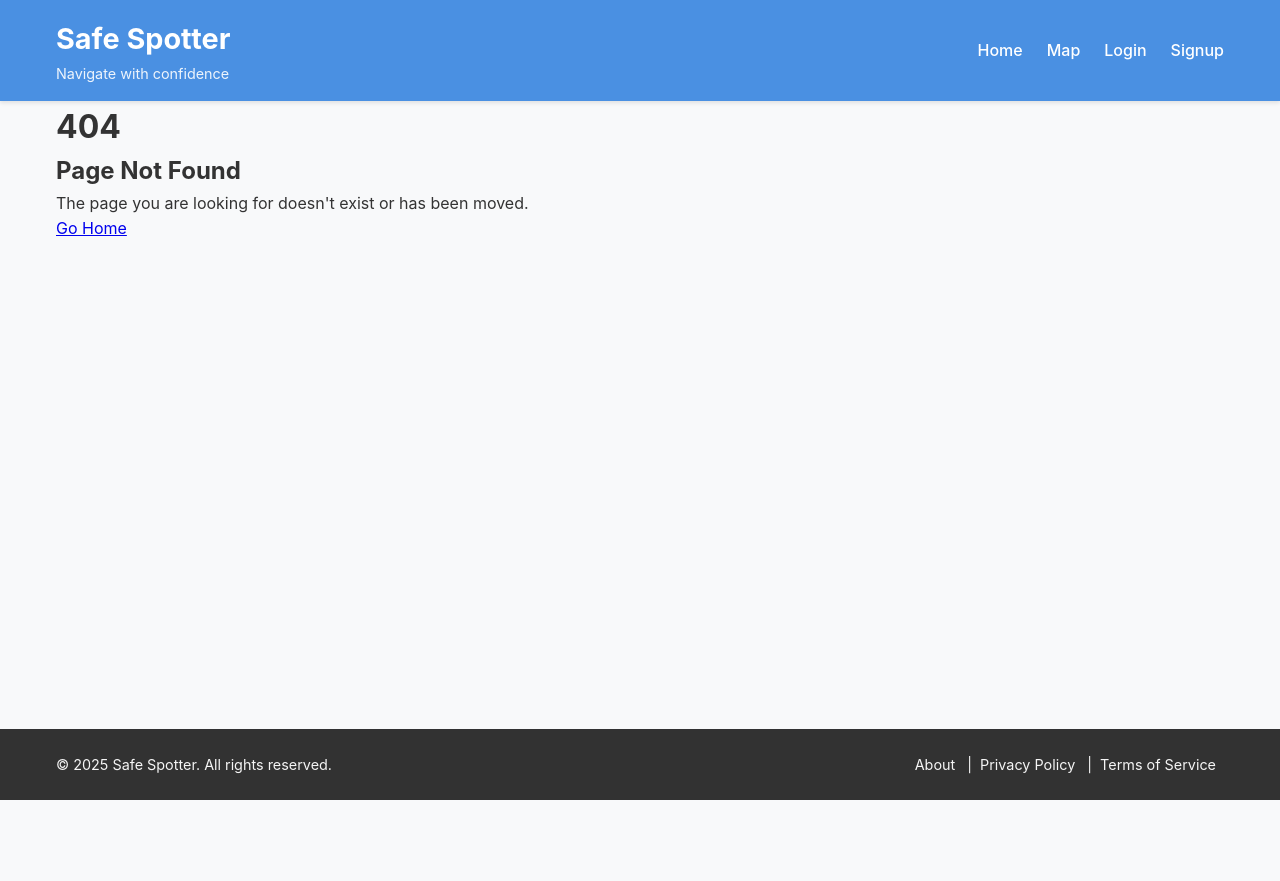
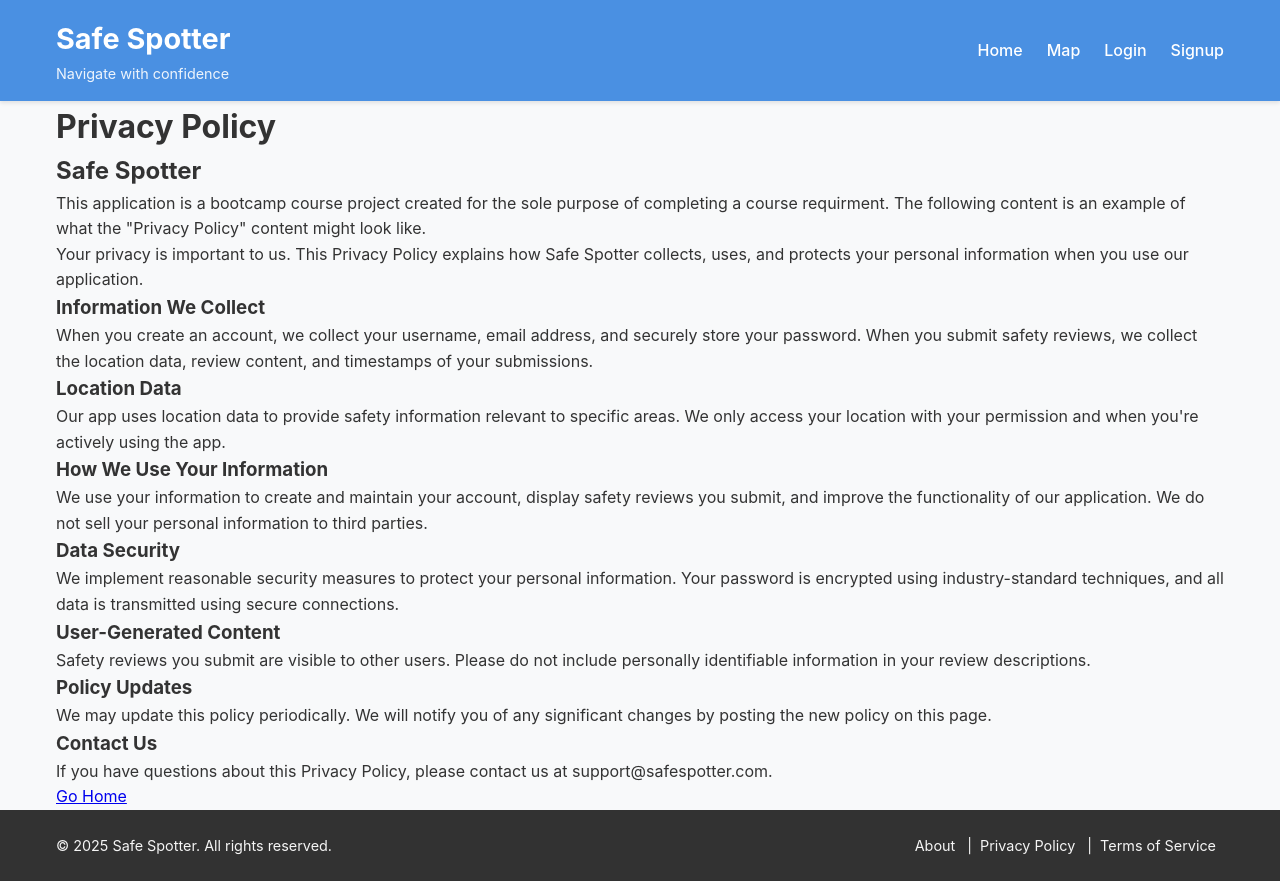
Before and after one commit to noIDEA-tech/3-MERN-SPA-dreamgirls, a React (Vite) app in the folder client/: page /privacy in a window 1280 px wide. Before the commit the page ends 800 px from the top, so only its background shows below. Built offline with nearby package versions, Linux system fonts and the light colour scheme; no server answers.

Commit message:
add About, Privacy Policy, and Terms of Service pages with routing and footer links

```diff
--- a/client/src/App.tsx
+++ b/client/src/App.tsx
@@ -12,6 +12,9 @@ import AddReview from './pages/AddReview';
 import EditReview from './pages/EditReview';
 import ReviewDetail from './pages/ReviewDetail';
 import Map from './pages/Map';
+import About from './pages/About';
+import PrivacyPolicy from './pages/PrivacyPolicy';
+import TermsOfService from './pages/TermsOfService';
 import NotFound from './pages/NotFound';
 
 // Components
@@ -35,6 +38,10 @@ const App: React.FC = () => {
                 <Route path="/signup" element={<Signup />} />
                 <Route path="/profile" element={<Profile />} />
                 <Route path="/map" element={<Map />} />
+                {/*added lines 42-44 for Footer links*/}
+                <Route path="/about" element={<About />} />
+                <Route path="/privacy" element={<PrivacyPolicy />} />
+                <Route path="/terms" element={<TermsOfService />} />
                 <Route path="/add-review" element={<AddReview />} />
                 <Route path="/edit-review/:reviewId" element={<EditReview />} />
                 <Route path="/review/:reviewId" element={<ReviewDetail />} />
--- /dev/null
+++ b/client/src/pages/About.tsx
@@ -0,0 +1,22 @@
+import React from 'react';
+import { Link } from 'react-router-dom';
+
+const About: React.FC = () => {
+  return (
+    <div className="About">
+      <div className="container">
+        <div className="About-Safe-Spotter">
+          <h1>About Us</h1>
+          <h2>Safe-Spotter</h2>
+          <p>This application is a bootcamp course project created for the sole purpose of completing a course requirment. The following content is an example of what the "About" content might look like
+            Safe Spotter is a community-driven platform where users can share safety reviews for locations they've visited or experienced safety concerns. The application uses real-time mapping to visualize safety data and helps users make informed decisions about the places they visit.</p>
+          <Link to="/" className="btn btn-primary">
+            Go Home
+          </Link>
+        </div>
+      </div>
+    </div>
+  );
+};
+
+export default About;
--- /dev/null
+++ b/client/src/pages/PrivacyPolicy.tsx
@@ -0,0 +1,46 @@
+import React from 'react';
+import { Link } from 'react-router-dom';
+
+const PrivacyPolicy: React.FC = () => {
+  return (
+    <div className="PrivacyPolicy">
+      <div className="container">
+        <div className="privacy-policy-safe-spotter">
+            <h1>Privacy Policy</h1>
+            <h2>Safe Spotter</h2>
+
+            <p>This application is a bootcamp course project created for the sole purpose of completing a course requirment. The following content is an example of what the "Privacy Policy" content might look like.</p>
+
+            <p>Your privacy is important to us. This Privacy Policy explains how Safe Spotter collects, uses, and protects your personal information when you use our application.</p>
+
+            <h3>Information We Collect</h3>
+            <p>When you create an account, we collect your username, email address, and securely store your password. When you submit safety reviews, we collect the location data, review content, and timestamps of your submissions.</p>
+
+            <h3>Location Data</h3>
+            <p>Our app uses location data to provide safety information relevant to specific areas. We only access your location with your permission and when you're actively using the app.</p>
+
+            <h3>How We Use Your Information</h3>
+            <p>We use your information to create and maintain your account, display safety reviews you submit, and improve the functionality of our application. We do not sell your personal information to third parties.</p>
+
+            <h3>Data Security</h3>
+            <p>We implement reasonable security measures to protect your personal information. Your password is encrypted using industry-standard techniques, and all data is transmitted using secure connections.</p>
+
+            <h3>User-Generated Content</h3>
+            <p>Safety reviews you submit are visible to other users. Please do not include personally identifiable information in your review descriptions.</p>
+
+            <h3>Policy Updates</h3>
+            <p>We may update this policy periodically. We will notify you of any significant changes by posting the new policy on this page.</p>
+
+            <h3>Contact Us</h3>
+            <p>If you have questions about this Privacy Policy, please contact us at support@safespotter.com.</p>
+
+          <Link to="/" className="btn btn-primary">
+            Go Home
+          </Link>
+        </div>
+      </div>
+    </div>
+  );
+};
+
+export default PrivacyPolicy;
--- /dev/null
+++ b/client/src/pages/TermsOfService.tsx
@@ -0,0 +1,57 @@
+import React from 'react';
+import { Link } from 'react-router-dom';
+
+const TermsOfService: React.FC = () => {
+  return (
+    <div className="TermsOfService">
+      <div className="container">
+        {/* <div className="Terms-Of-Service-Safe-Spotter">
+          <h1>Terms of Service</h1>
+          <h2>Safe-Spotter</h2>
+          <p>You have signed up as a user and may delete your profile at any time.</p> */}
+        <div className="terms-of-service-safe-spotter">
+            <h1>Terms of Service</h1>
+            <h2>Safe Spotter</h2>
+
+            <p>This application is a bootcamp course project created for the sole purpose of completing a course requirment. The following content is an example of what the "Terms of Service" content might look like.</p>
+
+            <p>By using the Safe Spotter application, you agree to these Terms of Service. If you disagree with any part of these terms, please discontinue use of our application.</p>
+
+            <h3>Account Registration</h3>
+            <p>You are responsible for maintaining the security of your account credentials and for all activities that occur under your account. You must immediately notify us of any unauthorized use of your account.</p>
+
+            <h3>User Conduct</h3>
+            <p>When using Safe Spotter, you agree not to:</p>
+              <ul>
+                <li>Post false, misleading, or malicious safety information</li>
+                <li>Harass, abuse, or harm other users</li>
+                <li>Use the service for any illegal purpose</li>
+                <li>Attempt to gain unauthorized access to our systems</li>
+                <li>Interfere with the proper functioning of the application</li>
+              </ul>
+
+            <h3>Content Guidelines</h3>
+            <p>When submitting safety reviews, focus on factual observations rather than personal opinions about individuals. Do not include content that is discriminatory, defamatory, or violates others' privacy.</p>
+
+            <h3>Content Ownership</h3>
+            <p>By submitting reviews, you grant Safe Spotter a non-exclusive, worldwide license to use, store, display, and distribute the content in connection with the service.</p>
+
+            <h3>Information Accuracy</h3>
+            <p>Safe Spotter provides a platform for user-generated content. We do not guarantee the accuracy or reliability of any safety information submitted by users.</p>
+
+            <h3>Service Modifications</h3>
+            <p>We reserve the right to modify, suspend, or discontinue any part of our service at any time without notice.</p>
+
+            <h3>Limitation of Liability</h3>
+             <p>Safe Spotter is not liable for any damages arising from the use or inability to use our service. Users rely on safety information at their own risk.</p>
+
+          <Link to="/" className="btn btn-primary">
+            Go Home
+          </Link>
+        </div>
+      </div>
+    </div>
+  );
+};
+
+export default TermsOfService;
```
Also changed, not shown: client/src/vite-env.d.ts (+11 -6 lines), client/src/components/Footer/index.tsx (line endings or trailing spaces), 1 other file (tests, documents, lock files or other folders).
